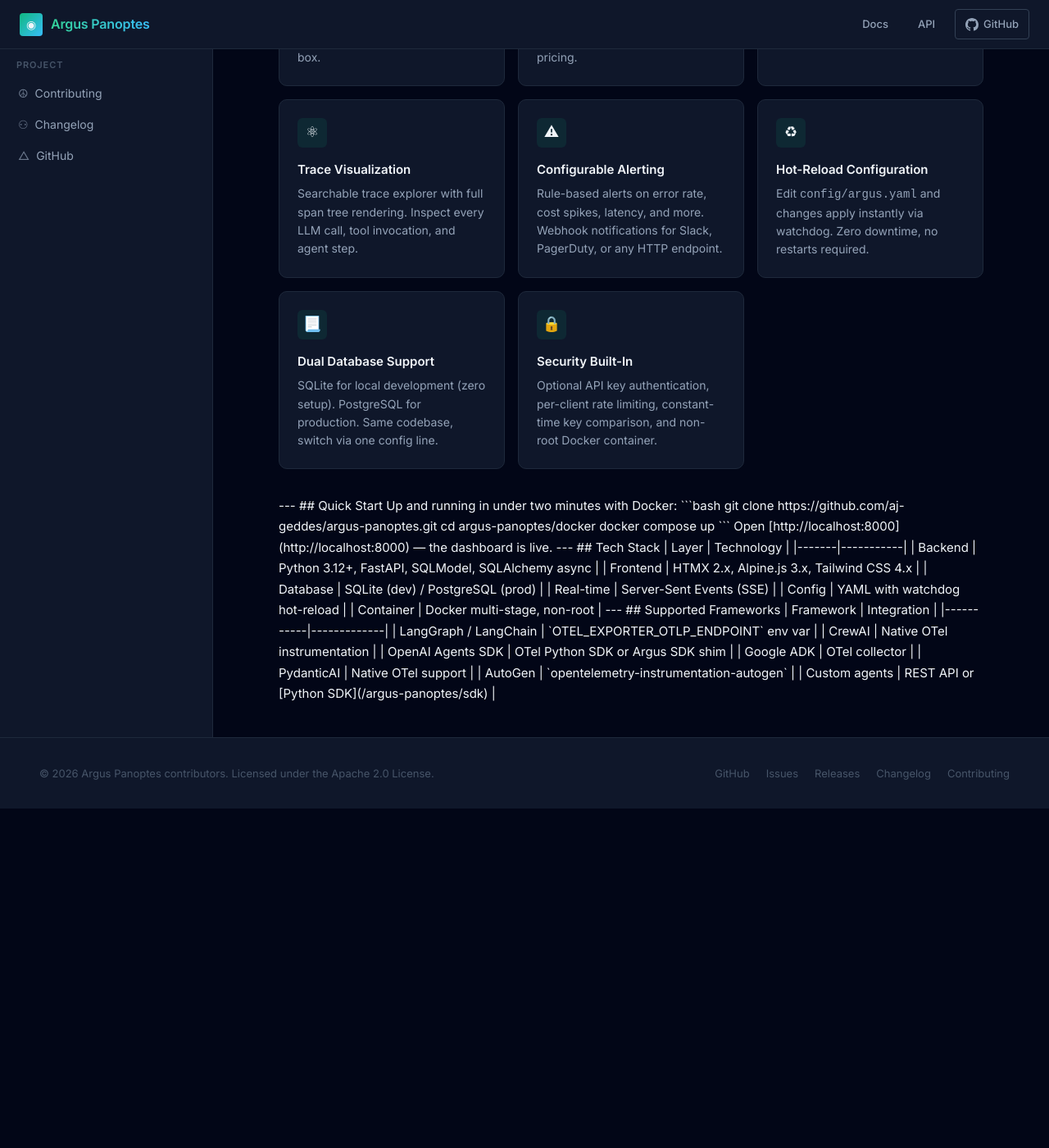
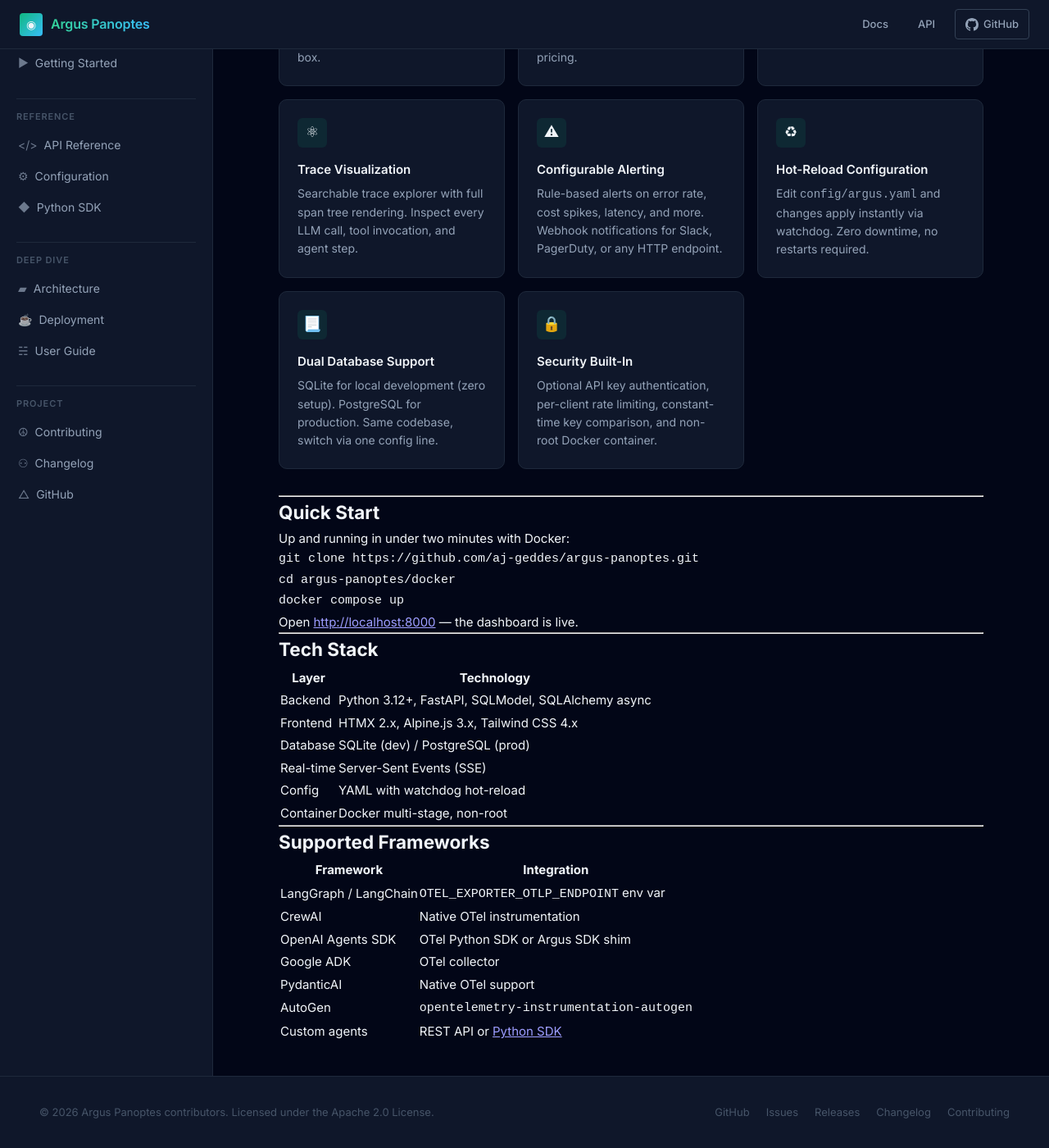
Before and after one commit to aj-geddes/argus-panoptes, a Jekyll site: the page built from docs/index.md, in a window 1280 px wide and 1400 px high, scrolled down 777 px. Shown: the whole window at 82% size. Built offline with Jekyll 4.4.1, drawn with Linux system fonts in a browser that asks for light colours; before the commit the page ends 1763 px from its top, so only the background shows below that.

Commit message:
fix(docs): convert index.md bottom sections to HTML for Jekyll rendering
Jekyll's markdown processor skips content inside HTML blocks. Convert
Quick Start, Tech Stack, and Frameworks tables from markdown to HTML
so they render correctly on the GitHub Pages site.

Co-Authored-By: Claude Opus 4.6 (1M context) <noreply@anthropic.com>

````diff
--- a/docs/index.md
+++ b/docs/index.md
@@ -71,45 +71,44 @@ layout: default
   </div>
 </div>
 
----
+<hr>
 
-## Quick Start
+<h2>Quick Start</h2>
+<p>Up and running in under two minutes with Docker:</p>
+<pre><code>git clone https://github.com/aj-geddes/argus-panoptes.git
+cd argus-panoptes/docker
+docker compose up</code></pre>
+<p>Open <a href="http://localhost:8000">http://localhost:8000</a> — the dashboard is live.</p>
 
-Up and running in under two minutes with Docker:
+<hr>
 
-```bash
-git clone https://github.com/aj-geddes/argus-panoptes.git
-cd argus-panoptes/docker
-docker compose up
-```
+<h2>Tech Stack</h2>
+<table>
+  <thead><tr><th>Layer</th><th>Technology</th></tr></thead>
+  <tbody>
+    <tr><td>Backend</td><td>Python 3.12+, FastAPI, SQLModel, SQLAlchemy async</td></tr>
+    <tr><td>Frontend</td><td>HTMX 2.x, Alpine.js 3.x, Tailwind CSS 4.x</td></tr>
+    <tr><td>Database</td><td>SQLite (dev) / PostgreSQL (prod)</td></tr>
+    <tr><td>Real-time</td><td>Server-Sent Events (SSE)</td></tr>
+    <tr><td>Config</td><td>YAML with watchdog hot-reload</td></tr>
+    <tr><td>Container</td><td>Docker multi-stage, non-root</td></tr>
+  </tbody>
+</table>
 
-Open [http://localhost:8000](http://localhost:8000) — the dashboard is live.
+<hr>
 
----
-
-## Tech Stack
-
-| Layer | Technology |
-|-------|-----------|
-| Backend | Python 3.12+, FastAPI, SQLModel, SQLAlchemy async |
-| Frontend | HTMX 2.x, Alpine.js 3.x, Tailwind CSS 4.x |
-| Database | SQLite (dev) / PostgreSQL (prod) |
-| Real-time | Server-Sent Events (SSE) |
-| Config | YAML with watchdog hot-reload |
-| Container | Docker multi-stage, non-root |
-
----
-
-## Supported Frameworks
-
-| Framework | Integration |
-|-----------|-------------|
-| LangGraph / LangChain | `OTEL_EXPORTER_OTLP_ENDPOINT` env var |
-| CrewAI | Native OTel instrumentation |
-| OpenAI Agents SDK | OTel Python SDK or Argus SDK shim |
-| Google ADK | OTel collector |
-| PydanticAI | Native OTel support |
-| AutoGen | `opentelemetry-instrumentation-autogen` |
-| Custom agents | REST API or [Python SDK]({{ '/sdk' | relative_url }}) |
+<h2>Supported Frameworks</h2>
+<table>
+  <thead><tr><th>Framework</th><th>Integration</th></tr></thead>
+  <tbody>
+    <tr><td>LangGraph / LangChain</td><td><code>OTEL_EXPORTER_OTLP_ENDPOINT</code> env var</td></tr>
+    <tr><td>CrewAI</td><td>Native OTel instrumentation</td></tr>
+    <tr><td>OpenAI Agents SDK</td><td>OTel Python SDK or Argus SDK shim</td></tr>
+    <tr><td>Google ADK</td><td>OTel collector</td></tr>
+    <tr><td>PydanticAI</td><td>Native OTel support</td></tr>
+    <tr><td>AutoGen</td><td><code>opentelemetry-instrumentation-autogen</code></td></tr>
+    <tr><td>Custom agents</td><td>REST API or <a href="{{ '/sdk' | relative_url }}">Python SDK</a></td></tr>
+  </tbody>
+</table>
 
 </div>
````
